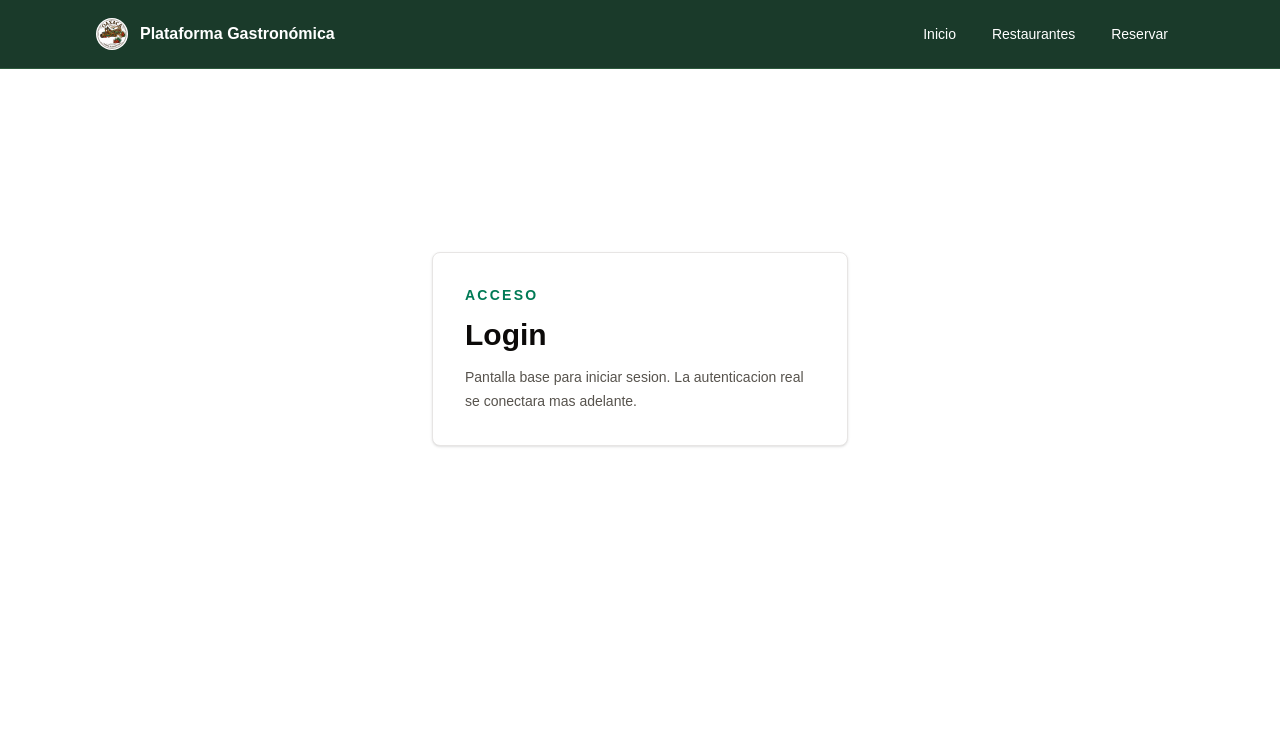
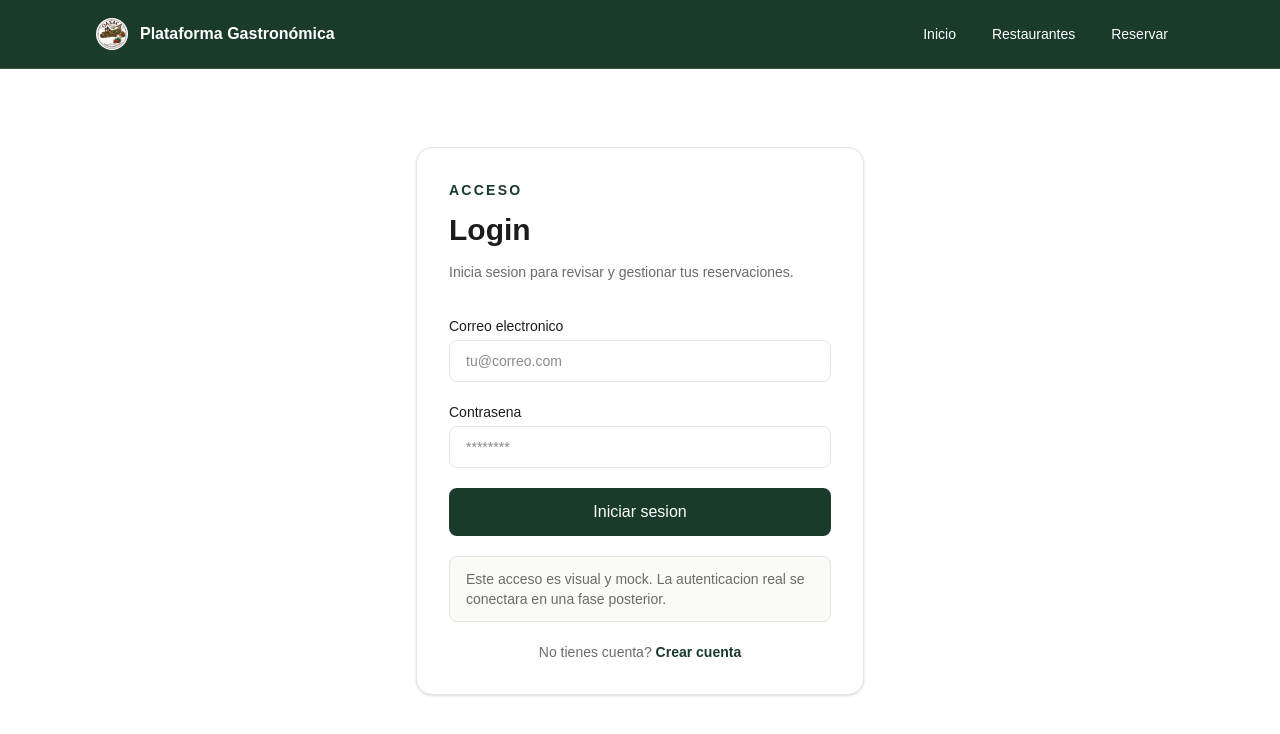
Before and after one commit to Arlanzon/e3_backend, a Next.js app: page /login in a window 1280 px wide. Shown: the top 734 px of the page. Built offline with nearby package versions, Linux system fonts and the light colour scheme.

Commit message:
feat: implement login page

```diff
--- a/app/(routes)/login/page.tsx
+++ b/app/(routes)/login/page.tsx
@@ -1,16 +1,16 @@
+import AuthCard from '@/components/auth/AuthCard'
+import LoginForm from '@/components/auth/LoginForm'
+import PageContainer from '@/components/layout/PageContainer'
+
 export default function LoginPage() {
   return (
-    <main className="mx-auto flex min-h-[70vh] w-full max-w-md flex-col justify-center px-4 py-12">
-      <section className="rounded-lg border border-stone-200 bg-white p-8 shadow-sm">
-        <p className="text-sm font-semibold uppercase tracking-[0.16em] text-emerald-700">
-          Acceso
-        </p>
-        <h1 className="mt-3 text-3xl font-bold text-stone-950">Login</h1>
-        <p className="mt-3 text-sm leading-6 text-stone-600">
-          Pantalla base para iniciar sesion. La autenticacion real se conectara
-          mas adelante.
-        </p>
-      </section>
-    </main>
+    <PageContainer className="flex min-h-[calc(100vh-96px)] items-center py-12">
+      <AuthCard
+        title="Login"
+        description="Inicia sesion para revisar y gestionar tus reservaciones."
+      >
+        <LoginForm />
+      </AuthCard>
+    </PageContainer>
   )
 }
--- /dev/null
+++ b/src/components/auth/AuthCard.tsx
@@ -0,0 +1,29 @@
+import type { ReactNode } from 'react'
+
+type AuthCardProps = {
+  eyebrow?: string
+  title: string
+  description: string
+  children: ReactNode
+}
+
+export default function AuthCard({
+  eyebrow = 'Acceso',
+  title,
+  description,
+  children,
+}: AuthCardProps) {
+  return (
+    <section className="mx-auto w-full max-w-md rounded-2xl border border-[#E8E4DE] bg-white p-8 shadow-sm">
+      <div className="space-y-3">
+        <p className="text-sm font-semibold uppercase tracking-[0.16em] text-[#1A3A2A]">
+          {eyebrow}
+        </p>
+        <h1 className="text-3xl font-bold text-[#1C1C1C]">{title}</h1>
+        <p className="text-sm leading-6 text-[#6B6B6B]">{description}</p>
+      </div>
+
+      <div className="mt-8">{children}</div>
+    </section>
+  )
+}
--- /dev/null
+++ b/src/components/auth/LoginForm.tsx
@@ -0,0 +1,48 @@
+import Link from 'next/link'
+import Button from '@/components/ui/Button'
+import Input from '@/components/ui/Input'
+
+export default function LoginForm() {
+  return (
+    <form className="space-y-5" action="#" method="post">
+      <Input
+        id="email"
+        name="email"
+        type="email"
+        label="Correo electronico"
+        placeholder="tu@correo.com"
+        autoComplete="email"
+        required
+      />
+
+      <Input
+        id="password"
+        name="password"
+        type="password"
+        label="Contrasena"
+        placeholder="********"
+        autoComplete="current-password"
+        required
+      />
+
+      <Button type="submit" className="w-full" size="lg">
+        Iniciar sesion
+      </Button>
+
+      <p className="rounded-lg border border-[#E8E4DE] bg-[#FAFAF7] px-4 py-3 text-sm text-[#6B6B6B]">
+        Este acceso es visual y mock. La autenticacion real se conectara en una
+        fase posterior.
+      </p>
+
+      <p className="text-center text-sm text-[#6B6B6B]">
+        No tienes cuenta?{' '}
+        <Link
+          href="/registro"
+          className="font-semibold text-[#1A3A2A] transition hover:text-[#C4622D]"
+        >
+          Crear cuenta
+        </Link>
+      </p>
+    </form>
+  )
+}
```
